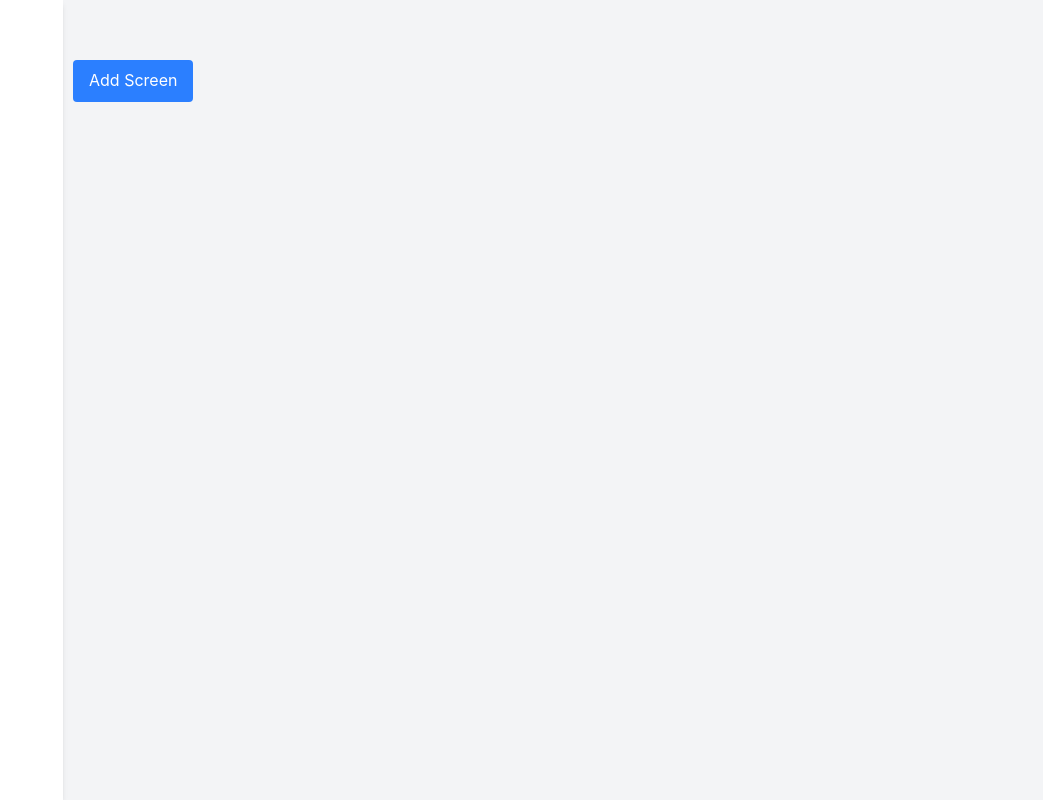
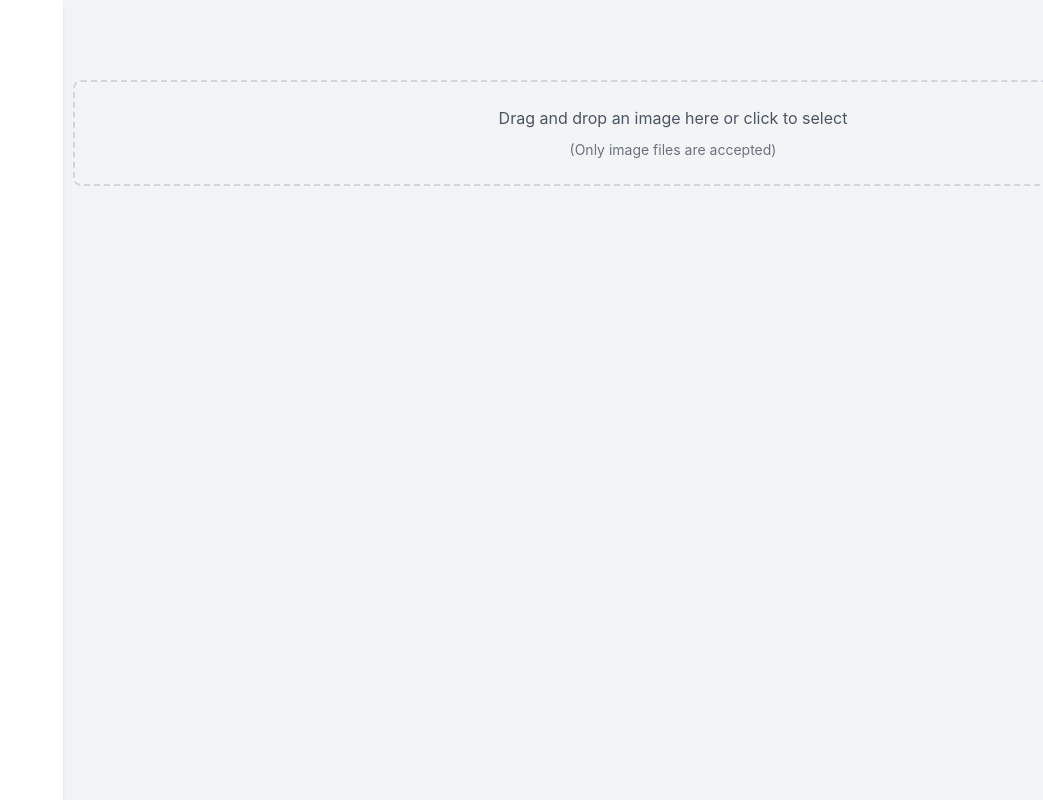
Before and after one commit to tuanthanhx/scranno, a Vue app: page /task in a window 1280 px wide. Shown: the top 800 px of the page, without its empty margins (237-1280 px from the left). Built offline with nearby package versions, Linux system fonts and the light colour scheme.

Commit message:
[upd] add drop zone

```diff
--- a/src/views/TaskView.vue
+++ b/src/views/TaskView.vue
@@ -16,6 +16,11 @@
                 </div>
                 <div class="flex-1 overflow-hidden">
                   <div>{{ selection.msg }}</div>
+                  <div class="mt-2">
+                    <div class="flex justify-end">
+                      <a href="#edit" @click="editNote(screen.id, selection.id)">Edit</a>
+                    </div>
+                  </div>
                   <div class="mt-2 hidden">
                     <IconList />
                   </div>
@@ -29,13 +34,7 @@
     <main class="w-full">
       <div class="mx-auto w-full max-w-[1200px]">
         <div class="controls py-5 hidden">
-          <input
-            ref="imageInput"
-            type="file"
-            accept="image/*"
-            class="hidden"
-            @change="handleImageUpload"
-          />
+          <!-- <input ref="imageInput" type="file" accept="image/*" @change="handleImageUpload" /> -->
           <input type="file" id="importInput" accept=".json" />
           <button
             :disabled="screens.length === 0"
@@ -104,9 +103,30 @@
           </div>
         </div>
         <div class="footer-controls py-5">
-          <button @click="triggerImageInput" class="px-4 py-2 bg-blue-500 text-white rounded">
+          <div class="controls py-5">
+            <div
+              ref="dropZone"
+              class="relative border-2 border-dashed border-gray-300 rounded-lg p-6 text-center hover:border-gray-400 transition-colors cursor-pointer"
+              @dragover.prevent="isDragging = true"
+              @dragleave.prevent="isDragging = false"
+              @drop.prevent="handleDrop"
+              @click="triggerFileInput"
+              :class="{ 'bg-gray-100': isDragging }"
+            >
+              <input
+                ref="imageInput"
+                type="file"
+                accept="image/*"
+                class="hidden"
+                @change="handleImageUpload"
+              />
+              <p class="text-gray-600">Drag and drop an image here or click to select</p>
+              <p class="text-sm text-gray-500 mt-2">(Only image files are accepted)</p>
+            </div>
+          </div>
+          <!-- <button @click="triggerImageInput" class="px-4 py-2 bg-blue-500 text-white rounded">
             Add Screen
-          </button>
+          </button> -->
         </div>
       </div>
     </main>
@@ -115,9 +135,11 @@
 
 <script setup lang="ts">
 import { ref, reactive, computed, onMounted, onUnmounted } from 'vue'
+import { v4 as uuidv4 } from 'uuid'
 import IconList from '@/components/IconList.vue'
 
 interface Selection {
+  id: string
   number: number
   x: number
   y: number
@@ -127,6 +149,7 @@ interface Selection {
 }
 
 interface Screen {
+  id: string
   index: number
   imageUrl: string
   width: number
@@ -140,6 +163,9 @@ const screens = ref<Screen[]>([])
 const screensContainer = ref<HTMLElement | null>(null)
 
 const imageInput = ref<HTMLInputElement | null>(null)
+const dropZone = ref<HTMLElement | null>(null)
+const isDragging = ref(false)
+
 const imageRefs = ref<HTMLImageElement[]>([])
 // const importInput = ref<HTMLInputElement | null>(null)
 
@@ -168,7 +194,72 @@ onUnmounted(() => {
   document.removeEventListener('mouseup', endAction)
 })
 
-const triggerImageInput = () => imageInput.value?.click()
+const triggerFileInput = () => {
+  imageInput.value?.click()
+}
+
+const handleImageUpload = (event: Event) => {
+  const target = event.target as HTMLInputElement
+  const files = target.files
+  if (files && files.length > 0) {
+    processFile(files[0])
+  }
+}
+
+const handleDrop = (event: DragEvent) => {
+  isDragging.value = false
+  const files = event.dataTransfer?.files
+  if (files && files.length > 0) {
+    // Check if the dropped file is an image
+    if (files[0].type.startsWith('image/')) {
+      processFile(files[0])
+    } else {
+      console.error('Please drop an image file')
+    }
+  }
+}
+
+const MAX_FILE_SIZE = 4.5 * 1024 * 1024 // 4.5MB
+
+const processFile = async (file: File) => {
+  if (!file) return
+
+  if (file.size > MAX_FILE_SIZE) {
+    alert('File size must be under 4.5MB')
+    return
+  }
+
+  const getImageDimensions = (file: File): Promise<{ width: number; height: number }> => {
+    return new Promise((resolve, reject) => {
+      const img = new Image()
+      const imageUrl = URL.createObjectURL(file)
+      img.onload = () => {
+        const dimensions = {
+          width: img.width,
+          height: img.height,
+        }
+        URL.revokeObjectURL(imageUrl)
+        resolve(dimensions)
+      }
+      img.onerror = () => {
+        URL.revokeObjectURL(imageUrl)
+        reject(new Error('Failed to load image'))
+      }
+      img.src = imageUrl
+    })
+  }
+
+  try {
+    const { width, height } = await getImageDimensions(file)
+    const imageUrl = URL.createObjectURL(file)
+    const screen = createScreen(imageUrl, width, height)
+    screens.value.push(screen)
+    imageInput.value.value = ''
+  } catch (error) {
+    console.error('Error processing image:', error)
+    alert('Failed to process the image')
+  }
+}
 
 // const handleImageUpload = (e: Event) => {
 //   const target = e.target as HTMLInputElement
@@ -186,8 +277,6 @@ const triggerImageInput = () => imageInput.value?.click()
 //     // reader.readAsDataURL(file)
 //   }
 // }
-
-const MAX_FILE_SIZE = 4.5 * 1024 * 1024 // 4.5MB
 
 // const handleImageUpload = async (e: Event) => {
 //   const target = e.target as HTMLInputElement
@@ -231,50 +320,8 @@ const MAX_FILE_SIZE = 4.5 * 1024 * 1024 // 4.5MB
 //   }
 // }
 
-const handleImageUpload = async (e: Event) => {
-  const target = e.target as HTMLInputElement
-  const file = target.files?.[0]
-
-  if (!file) return
-
-  if (file.size > MAX_FILE_SIZE) {
-    alert('File size must be under 4.5MB')
-    return
-  }
-
-  const getImageDimensions = (file: File): Promise<{ width: number; height: number }> => {
-    return new Promise((resolve, reject) => {
-      const img = new Image()
-      const imageUrl = URL.createObjectURL(file)
-      img.onload = () => {
-        const dimensions = {
-          width: img.width,
-          height: img.height,
-        }
-        URL.revokeObjectURL(imageUrl)
-        resolve(dimensions)
-      }
-      img.onerror = () => {
-        URL.revokeObjectURL(imageUrl)
-        reject(new Error('Failed to load image'))
-      }
-      img.src = imageUrl
-    })
-  }
-
-  try {
-    const { width, height } = await getImageDimensions(file)
-    const imageUrl = URL.createObjectURL(file)
-    const screen = createScreen(imageUrl, width, height)
-    screens.value.push(screen)
-    target.value = ''
-  } catch (error) {
-    console.error('Error processing image:', error)
-    alert('Failed to process the image')
-  }
-}
-
 const createScreen = (imageUrl: string, width: number, height: number): Screen => ({
+  id: uuidv4(),
   index: screens.value.length,
   imageUrl,
   width,
@@ -326,6 +373,7 @@ const startAction = (e: MouseEvent) => {
     state.startX = e.clientX - rect.left
     state.startY = e.clientY - rect.top
     state.currentBox = {
+      id: uuidv4(),
       number: totalSelections.value + 1,
       x: state.startX,
       y: state.startY,
@@ -449,8 +497,8 @@ const endSelection = (e: MouseEvent) => {
   if (!state.currentBox || !state.currentScreen) return
   state.isDragging = false
   state.currentScreen.addingRectangle = false
-  const text = prompt('Enter text for this selection:')
-  if (text) state.currentBox.msg = text
+  // const text = prompt('Enter text for this selection:')
+  // if (text) state.currentBox.msg = text
   state.currentBox = null
   state.currentScreen = null
 }
@@ -468,14 +516,23 @@ const endMove = () => {
   state.currentScreen = null
 }
 
+const editNote = (screenId, selectionId) => {
+  console.log(screenId, selectionId)
+  const text = prompt('Enter text for this selection:')
+  // if (text) state.currentBox.msg = text
+  if (text) console.log(text)
+}
+
 const exportAll = () => {
   const exportData = screens.value.map((screen) => ({
     index: screen.index,
+    id: screen.id,
     imageUrl: screen.imageUrl,
     status: screen.status,
     width: screen.width,
     height: screen.height,
     notes: screen.selections.map((s) => ({
+      id: s.id,
       number: s.number,
       x: Math.round(s.x),
       y: Math.round(s.y),
@@ -497,7 +554,6 @@ const exportAll = () => {
 </script>
 
 <style scoped>
-
 .controls.is-adding .target-image {
   cursor: crosshair;
 }
@@ -509,5 +565,4 @@ const exportAll = () => {
   opacity: 0.5;
   pointer-events: none;
 }
-
 </style>
```
